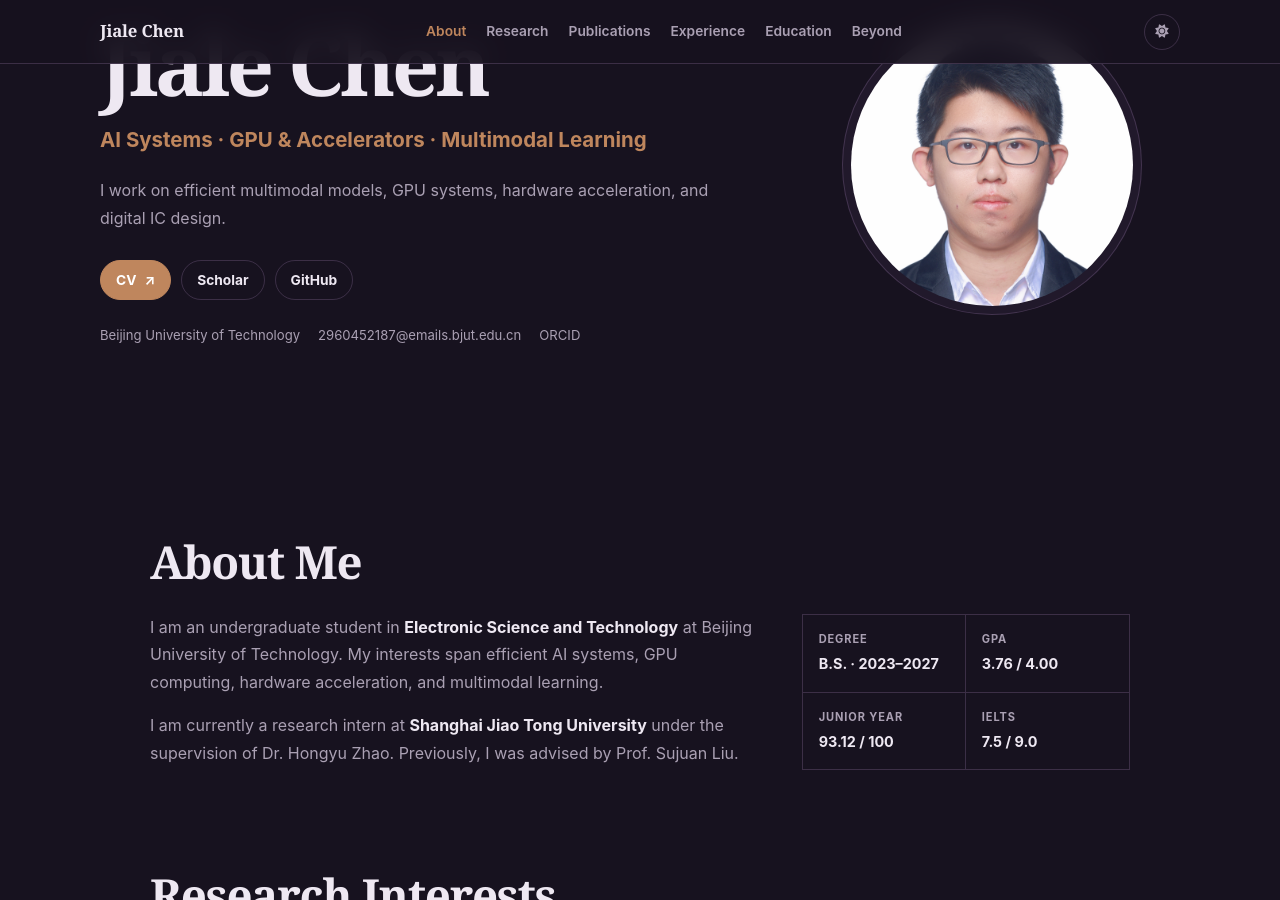
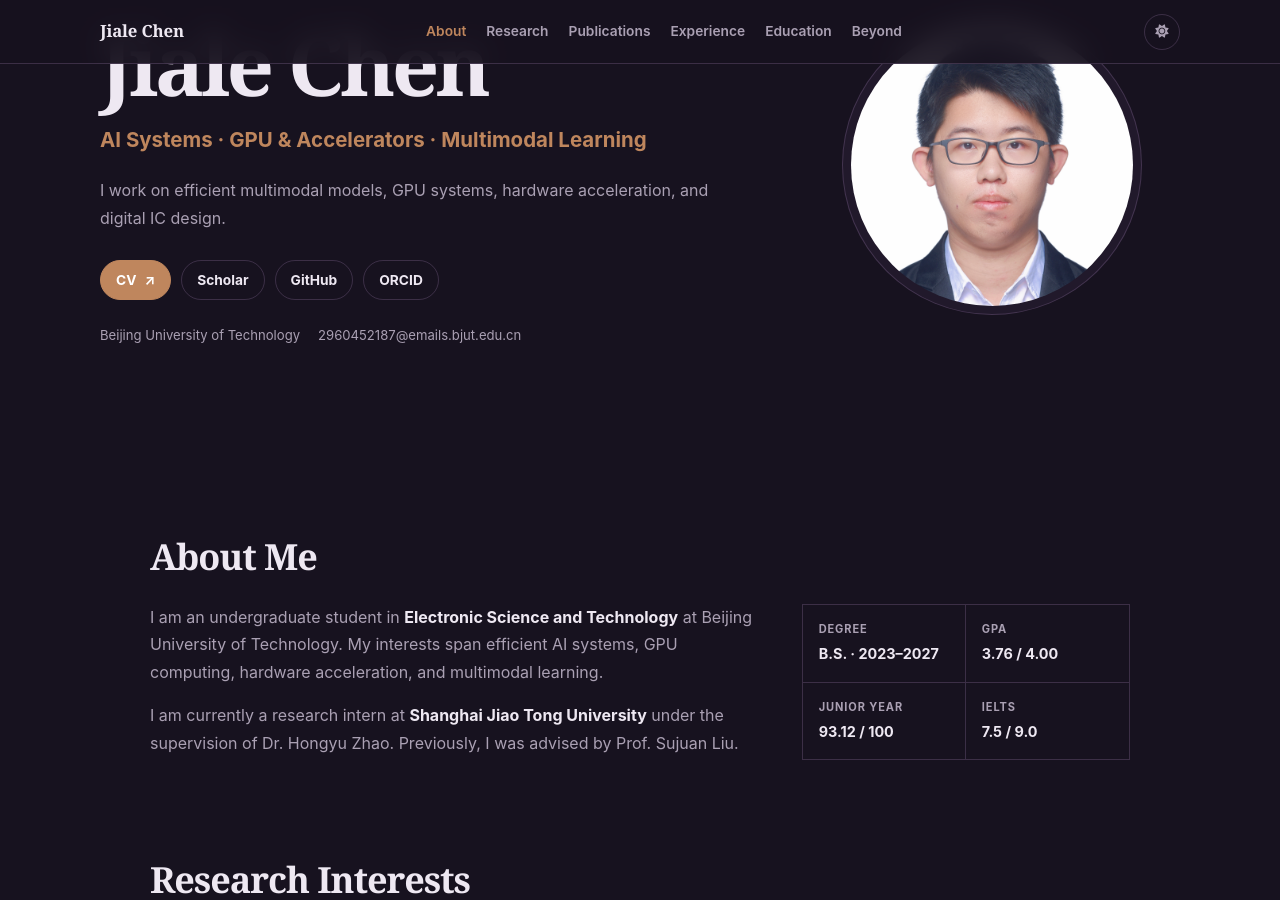
Before and after one commit to Chenjl13/Chenjl13.github.io, a Jekyll site: the page built from index.md, in a window 1280 px wide and 900 px high, scrolled down 236 px. Built offline with Jekyll 4.4.1, drawn with Linux system fonts in a browser that asks for light colours; nearby versions of some CDN libraries; a style sheet for code colours, icons or effects is not loaded; some of the changed text lies outside the part shown.

```diff
--- a/_layouts/homepage.html
+++ b/_layouts/homepage.html
@@ -60,12 +60,12 @@
             {% if site.cv_link %}<a class="primary-btn" href="{{ site.cv_link | relative_url }}" target="_blank" rel="noopener">CV <span>↗</span></a>{% endif %}
             {% if site.google_scholar %}<a class="secondary-btn" href="{{ site.google_scholar }}" target="_blank" rel="noopener">Scholar</a>{% endif %}
             {% if site.github_link %}<a class="secondary-btn" href="{{ site.github_link }}" target="_blank" rel="noopener">GitHub</a>{% endif %}
+            {% if site.orcid %}<a class="secondary-btn" href="{{ site.orcid }}" target="_blank" rel="noopener">ORCID</a>{% endif %}
           </div>
 
           <div class="hero-meta">
             <a href="{{ site.affiliation_link }}" target="_blank" rel="noopener">{{ site.affiliation }}</a>
             <a href="mailto:{{ site.email }}">{{ site.email }}</a>
-            {% if site.orcid %}<a href="{{ site.orcid }}" target="_blank" rel="noopener">ORCID</a>{% endif %}
           </div>
         </div>
 
--- a/_sass/minimal-light-no-dark-mode.scss
+++ b/_sass/minimal-light-no-dark-mode.scss
@@ -194,7 +194,7 @@
 .section-heading h2 {
   margin: 0;
   font-family: Georgia, "Times New Roman", serif;
-  font-size: clamp(2rem, 4.4vw, 2.85rem);
+  font-size: clamp(1.7rem, 3.5vw, 2.25rem);
   line-height: 1.05;
   letter-spacing: -.03em;
   font-weight: 700;
--- a/_sass/minimal-light.scss
+++ b/_sass/minimal-light.scss
@@ -194,7 +194,7 @@
 .section-heading h2 {
   margin: 0;
   font-family: Georgia, "Times New Roman", serif;
-  font-size: clamp(2rem, 4.4vw, 2.85rem);
+  font-size: clamp(1.7rem, 3.5vw, 2.25rem);
   line-height: 1.05;
   letter-spacing: -.03em;
   font-weight: 700;
--- a/index.md
+++ b/index.md
@@ -83,15 +83,6 @@
         <div class="tag-row"><span>GPU</span><span>DexiNed</span><span>SAM</span></div>
       </div>
     </article>
-  </div>
-</section>
-
-<section id="news" class="page-section reveal">
-  <div class="section-heading compact-heading">
-    <h2>News</h2>
-  </div>
-  <div class="news-list">
-    <div class="news-item"><span class="news-date">Apr. 2026</span><p>Our paper on communication-efficient compression for FedDyn federated learning was accepted to <strong>ICCECT 2026</strong>.</p></div>
   </div>
 </section>
 
```
